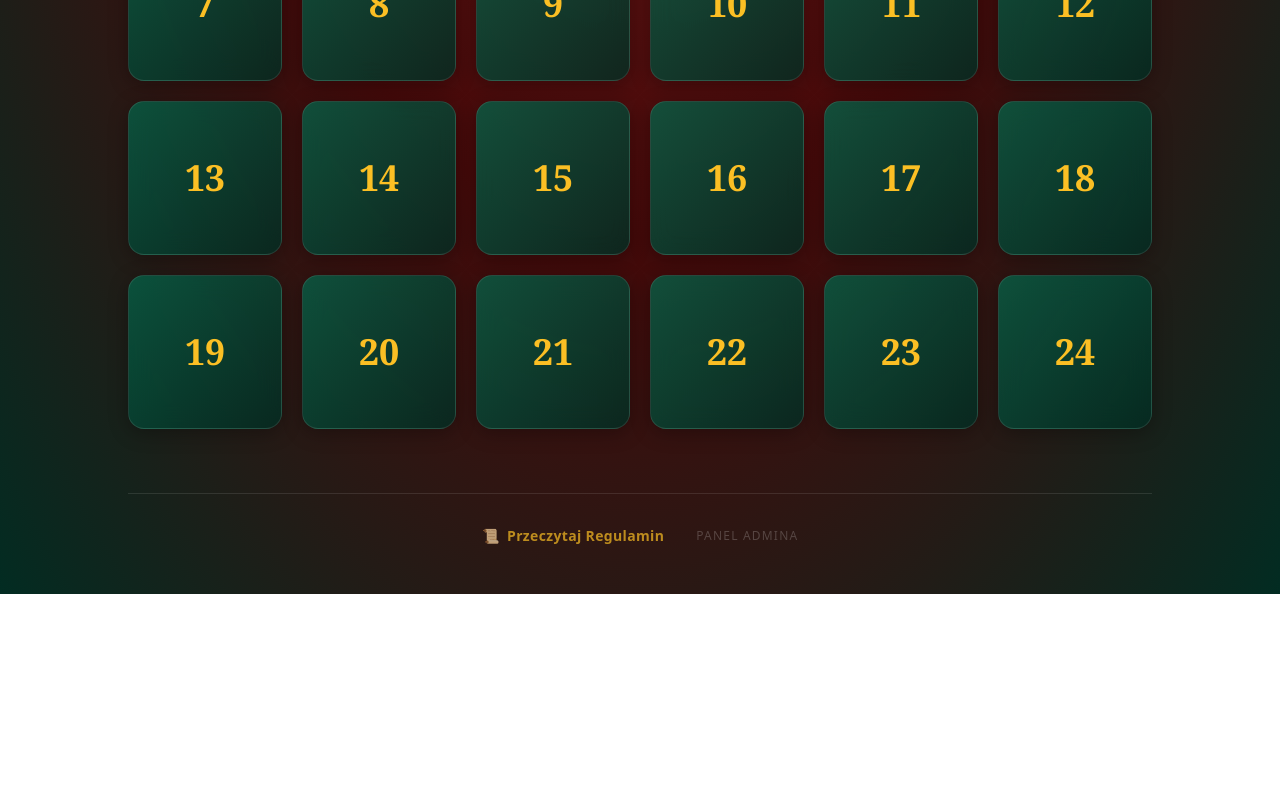
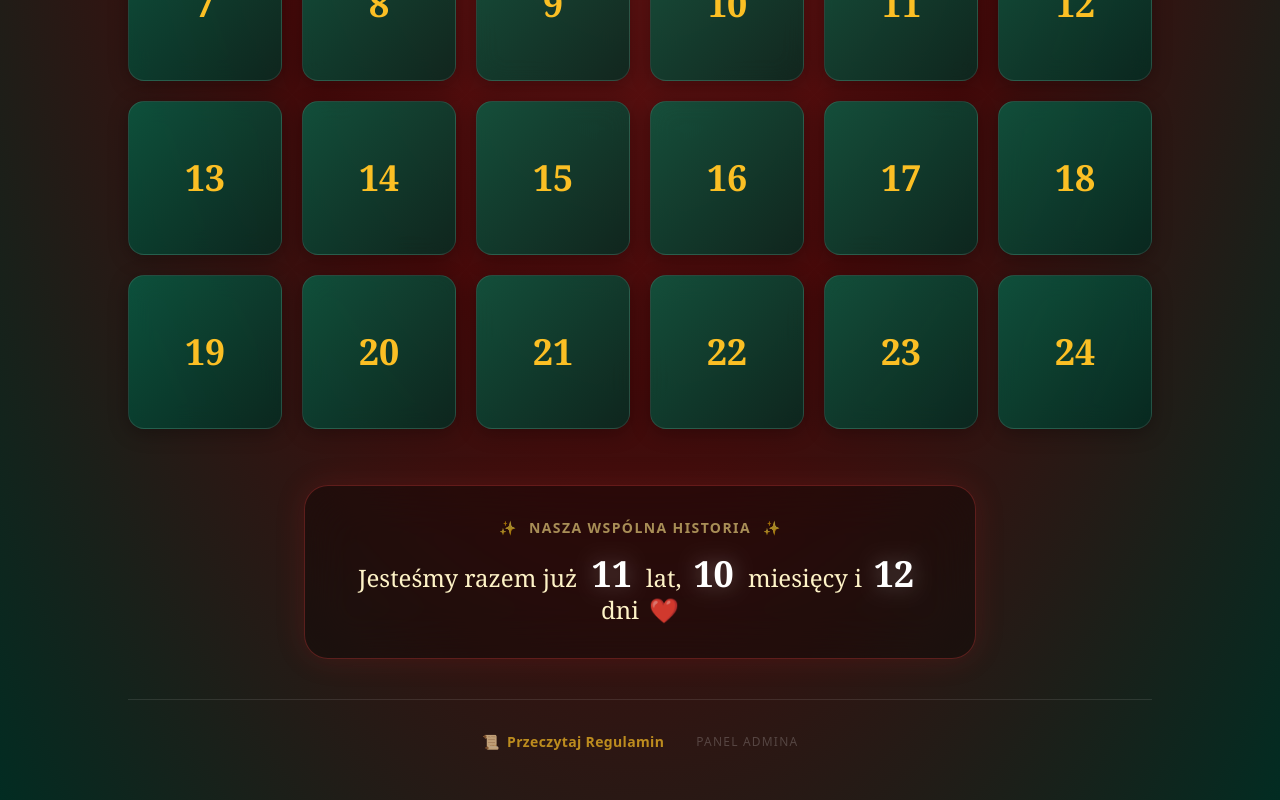
Before and after one commit to krzysztofadamjak/kalendarz-dla-dziewczyny, a React (Vite) app: page / in a window 1280 px wide. Shown: the part 625-1425 px from the top of the page. Before the commit the page ends 1219 px from the top, so only its background shows below. Built offline with nearby package versions, Linux system fonts and the light colour scheme.

Commit message:
Dodanie licznika zwiazku od 10.01.2015 na glownej stronie

```diff
--- a/src/Home.jsx
+++ b/src/Home.jsx
@@ -1,13 +1,57 @@
 import { useState, useEffect } from 'react';
 import { Link } from 'react-router-dom';
 import Snowfall from 'react-snowfall';
+
+// Funkcje pomocnicze do poprawnej odmiany polskich słów
+const formatYears = (y) => {
+  if (y === 1) return 'rok';
+  if ([2, 3, 4].includes(y % 10) && ![12, 13, 14].includes(y % 100)) return 'lata';
+  return 'lat';
+};
+
+const formatMonths = (m) => {
+  if (m === 1) return 'miesiąc';
+  if ([2, 3, 4].includes(m % 10) && ![12, 13, 14].includes(m % 100)) return 'miesiące';
+  return 'miesięcy';
+};
+
+const formatDays = (d) => {
+  if (d === 1) return 'dzień';
+  return 'dni';
+};
 
 export default function Home() {
   const [timeLeft, setTimeLeft] = useState({ days: 0, hours: 0, minutes: 0, seconds: 0 });
   const [countdownMessage, setCountdownMessage] = useState("Obliczanie czasu...");
   const [allUnlocked, setAllUnlocked] = useState(false);
 
+  // Stan dla licznika związku
+  const [together, setTogether] = useState({ years: 0, months: 0, days: 0 });
+
   useEffect(() => {
+    // OBLICZANIE STAŻU ZWIĄZKU (od 10.01.2015)
+    const calculateRelationship = () => {
+      const start = new Date(2015, 0, 10); // Miesiące liczymy od 0 (0 = styczeń)
+      const now = new Date();
+
+      let y = now.getFullYear() - start.getFullYear();
+      let m = now.getMonth() - start.getMonth();
+      let d = now.getDate() - start.getDate();
+
+      if (d < 0) {
+        m -= 1;
+        const prevMonth = new Date(now.getFullYear(), now.getMonth(), 0);
+        d += prevMonth.getDate();
+      }
+      if (m < 0) {
+        y -= 1;
+        m += 12;
+      }
+      setTogether({ years: y, months: m, days: d });
+    };
+    calculateRelationship();
+
+    // ODLICZANIE DO PREZENTÓW
     const interval = setInterval(() => {
       const now = new Date();
       let targetDate = null;
@@ -48,9 +92,8 @@ export default function Home() {
   return (
     <div className="min-h-screen bg-[radial-gradient(ellipse_at_top,_var(--tw-gradient-stops))] from-red-900 via-red-950 to-emerald-950 p-6 md:p-12 flex flex-col items-center justify-center relative overflow-hidden font-sans">
 
-      {/* Nowoczesny, płynny śnieg */}
       <Snowfall
-        color="#fde047" // Złotawy odcień śniegu pasujący do klimatu
+        color="#fde047"
         snowflakeCount={120}
         radius={[0.5, 2.5]}
         speed={[0.5, 1.5]}
@@ -64,7 +107,7 @@ export default function Home() {
           Świąteczny Kalendarz
         </h1>
 
-        {/* Oszronione szkło (Glassmorphism) w liczniku */}
+        {/* ODLICZANIE DO KALENDARZA */}
         <div className="flex flex-col items-center mb-12 bg-white/5 backdrop-blur-xl p-6 rounded-3xl border border-white/10 shadow-[0_8px_32px_0_rgba(0,0,0,0.4)] w-full max-w-lg transition-transform hover:scale-[1.02] duration-500">
           <div className="text-amber-400/80 text-xs md:text-sm mb-4 font-bold tracking-widest uppercase text-center">
             {countdownMessage}
@@ -87,7 +130,7 @@ export default function Home() {
           )}
         </div>
 
-        {/* Luksusowa siatka kalendarza */}
+        {/* SIATKA DNI */}
         <div className="grid grid-cols-3 sm:grid-cols-4 md:grid-cols-6 gap-3 md:gap-5 w-full">
           {[...Array(24)].map((_, i) => (
             <Link
@@ -102,7 +145,21 @@ export default function Home() {
           ))}
         </div>
 
-        <div className="mt-16 flex flex-col md:flex-row gap-8 items-center border-t border-white/10 pt-8 w-full justify-center">
+        {/* NOWOŚĆ: LICZNIK ZWIĄZKU */}
+        <div className="mt-14 mb-4 bg-black/30 backdrop-blur-xl border border-red-500/30 p-6 md:p-8 rounded-3xl shadow-[0_0_30px_rgba(220,38,38,0.15)] text-center w-full max-w-2xl transition-transform hover:scale-[1.02] duration-300">
+          <p className="text-amber-200/60 text-xs md:text-sm font-bold tracking-widest uppercase mb-4 flex items-center justify-center gap-3">
+            <span>✨</span> Nasza wspólna historia <span>✨</span>
+          </p>
+          <p className="text-lg md:text-2xl text-amber-100 font-serif leading-relaxed">
+            Jesteśmy razem już <br className="md:hidden" />
+            <span className="font-bold text-white text-3xl md:text-4xl drop-shadow-[0_0_10px_rgba(255,255,255,0.3)] mx-2">{together.years}</span> {formatYears(together.years)},
+            <span className="font-bold text-white text-3xl md:text-4xl drop-shadow-[0_0_10px_rgba(255,255,255,0.3)] ml-3 mr-2">{together.months}</span> {formatMonths(together.months)} i
+            <span className="font-bold text-white text-3xl md:text-4xl drop-shadow-[0_0_10px_rgba(255,255,255,0.3)] ml-3 mr-2">{together.days}</span> {formatDays(together.days)} <span className="text-red-500 animate-pulse inline-block ml-1">❤️</span>
+          </p>
+        </div>
+
+        {/* STOPKA */}
+        <div className="mt-6 flex flex-col md:flex-row gap-8 items-center border-t border-white/10 pt-8 w-full justify-center">
           <Link to="/regulamin" className="text-amber-400/70 hover:text-amber-300 font-bold text-sm tracking-wide transition-colors flex items-center gap-2">
             <span>📜</span> Przeczytaj Regulamin
           </Link>
```
